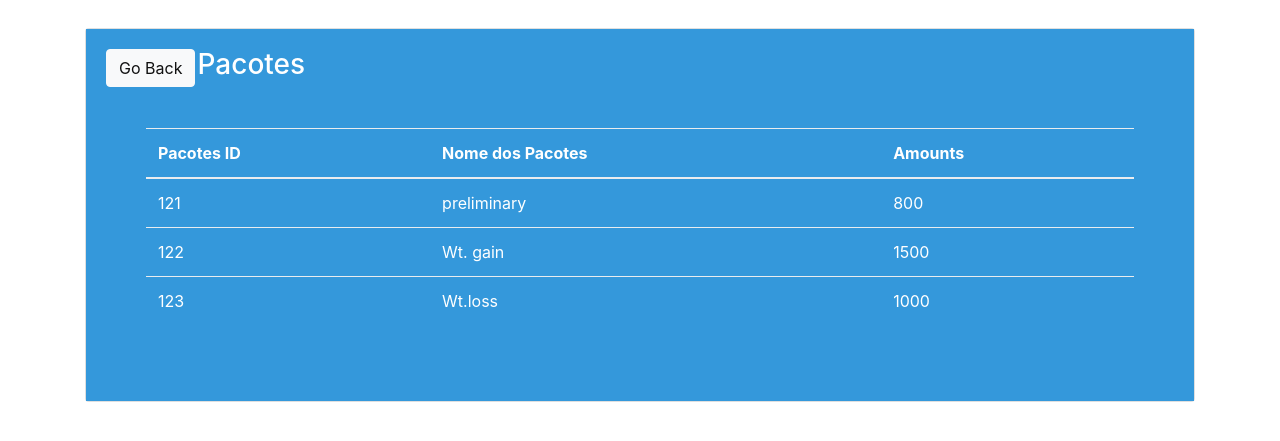
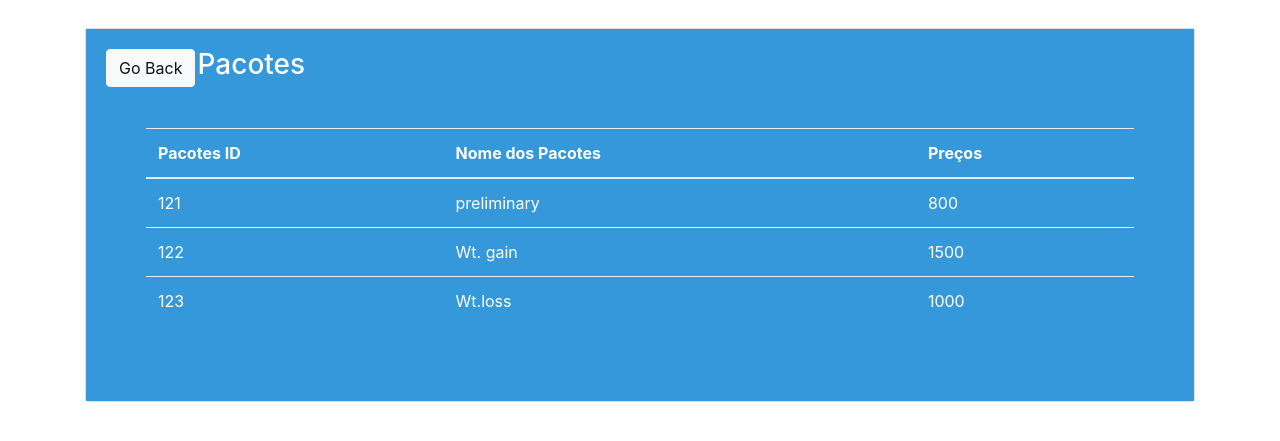
Before and after one commit to thuanedesouza/Academia, a PHP site: page /package.php in a window 1280 px wide. Shown: the part 304-745 px from the top of the page. Run offline with PHP 8.4, Linux system fonts and the light colour scheme; data comes from the database, SQL or seed files in the repository; some libraries are stand-ins or nearby versions.

Commit message:
Update package.php

```diff
--- a/package.php
+++ b/package.php
@@ -28,7 +28,7 @@
      <tr>
             <th>Pacotes ID </th>
             <th>Nome dos Pacotes</th>
-         <th>Amounts</th>
+         <th>Preços</th>
 
         </tr>
         </thead>
```
